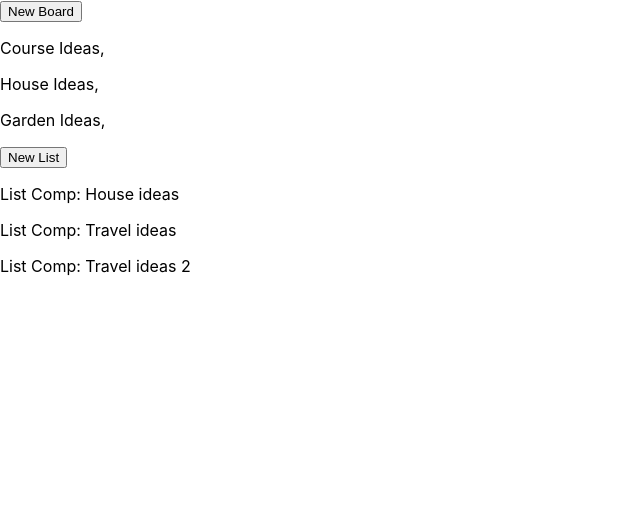
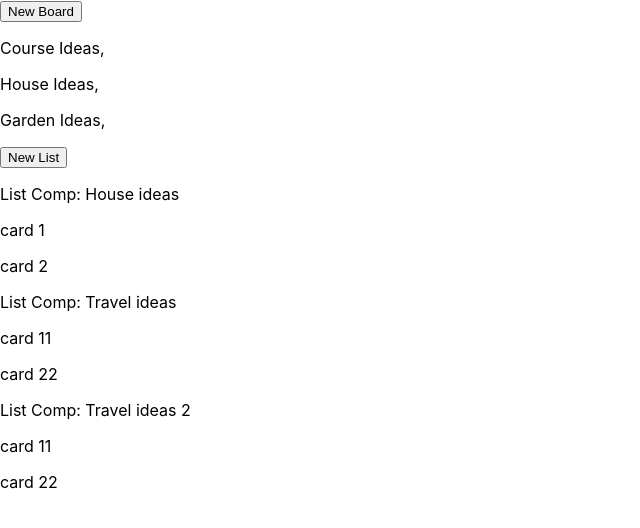
Before and after one commit to AndyCarr/cd01, a React (Create React App) app: page / in a window 1280 px wide. Shown: the top 528 px of the page, without its empty margins (0-640 px from the left). Built offline with nearby package versions, Linux system fonts and the light colour scheme.

Commit message:
Proptypes added and Cardjs activated

```diff
--- a/package.json
+++ b/package.json
@@ -6,6 +6,7 @@
     "@testing-library/jest-dom": "^4.2.4",
     "@testing-library/react": "^9.3.2",
     "@testing-library/user-event": "^7.1.2",
+    "prop-types": "^15.7.2",
     "react": "^16.13.1",
     "react-dom": "^16.13.1",
     "react-scripts": "3.4.1"
--- a/src/components/BoardPreview.js
+++ b/src/components/BoardPreview.js
@@ -1,4 +1,7 @@
 import React from 'react';
+import Board from './Board';
+import PropTypes from 'prop-types'
+
 
 class BoardPreview extends React.Component {
 
@@ -11,5 +14,8 @@ class BoardPreview extends React.Component {
     }
 }
 
+BoardPreview.PropType = {
+    board: PropTypes.object.isRequired
+}
 
 export default BoardPreview
--- a/src/components/Card.js
+++ b/src/components/Card.js
@@ -1,13 +1,22 @@
 import React from 'react';
+import PropTypes from 'prop-types'
 
 class Card extends React.Component {
 
     render () {
         return (
-        <p> A Card Component </p>
+            <div className="card">
+                <div className="card-body">
+                    <p>{this.props.data.text}</p>
+                </div>
+            </div>
         )
     }
 }
 
 
+Card.propTypes = {
+    data: PropTypes.object.isRequired
+}
+
 export default Card
--- a/src/components/List.js
+++ b/src/components/List.js
@@ -1,6 +1,6 @@
 import React from 'react';
 import Card from './Card'
-import data from '../sampleData'
+import PropTypes from 'prop-types'
 
 
 class List extends React.Component{
@@ -11,12 +11,19 @@ class List extends React.Component{
         <div className="lists">
        	<div className="list-header">
         		 <p> List Comp: {this.props.list.title} </p>
-        	</div>
+            </div>
+            {Object.keys(this.props.list.cards).map(key => (
+                <Card key={key} data={this.props.list.cards[key]} />
+            ))}
         </div>
         )
     }
 
 }
 
+List.propTypes = {
+    list: PropTypes.object.isRequired
+}
+
 
 export default List
--- a/src/sampleData.js
+++ b/src/sampleData.js
@@ -48,7 +48,7 @@ const boards = [
         ],
       },
       {
-        id: 200,
+        id: 300,
         title: 'Travel ideas 2',
         board: 2000,
         cards: [
```
Also changed, not shown: src/components/pages/Home.js (+7 -0 lines), 1 other file (tests, documents, lock files or other folders).
